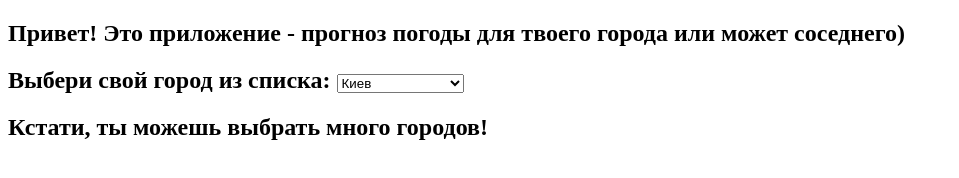
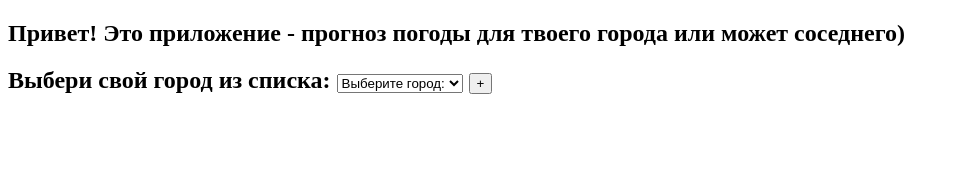
Before and after one commit to KisliY-Borsch/weatherApp, a plain HTML site: page index.html in a window 1280 px wide. Shown: the whole page, without its empty margins (0-959 px from the left). Drawn offline with Linux system fonts and the light colour scheme.

Commit message:
Added cities, now you can get JSON for all of them separately.

```diff
--- a/index.html
+++ b/index.html
@@ -5,36 +5,20 @@
     <title>HappyMeteoApp</title>
     <script type="text/javascript" src="script.js"></script>
 </head>
-<body onload="getWeather()">
-<h2>Привет! Это приложение - прогноз погоды для твоего города или может соседнего) </h2>
-<h2>Выбери свой город из списка: <select  class="select" name="cityes">
-    <option selected value="Kyiv">Киев</option>
-    <option value="Kharkiv">Харьков</option>
-    <option value="Lviv">Львов</option>
-    <option value="Moscow">Москва</option>
-    <option value="Tver">Тверь</option>
-    <option value="Stavropol">Ставрополь</option>
-    <option value="Chelyabinsk">Челябинск</option>
-    <option value="Minsk">Минск</option>
-    <option value="Astana">Астана</option>
-    <option value="Tbilisi">Тбилиси</option>
-    <option value="Chisinau">Кишинёв</option>
-    <option value="Berlin">Берлин</option>
-    <option value="Rio de Janeiro">Рио-де-Жанейро</option>
-    <option value="Beijing">Пекин</option>
-    <option value="Melbourne">Мельбурн</option>
-    <option value="Managua">Манагуа</option>
-    <option value="Madrid">Мадрид</option>
-    <option value="Helsinki">Хельсинки</option>
-    <option value="Warsaw">Варшава</option>
-    <option value="Ottawa">Оттава</option>
-    <option value="London">Лондон</option>
-    <option value="Rome">Рим</option>
-    <option value="Mexico city">Мехико</option>
-    <option value="Delhi">Дели</option>
-    <option value="Tokio">Токио</option>
-</select></h2>
-<h2>Кстати, ты можешь выбрать много городов!</h2>
-
+<body>
+    <h2>Привет! Это приложение - прогноз погоды для твоего города или может соседнего)</h2>
+    <h2>Выбери свой город из списка:
+        <select class="select" name="cityes" onchange="getWeather(value)">
+            <option selected disabled>Выберите город:</option>
+            <option value="https://api.open-meteo.com/v1/forecast?latitude=50.45&longitude=30.52&daily=temperature_2m_max,temperature_2m_min&timezone=Europe%2FBerlin">Киев</option>
+            <option value="https://api.open-meteo.com/v1/forecast?latitude=49.98&longitude=36.25&daily=temperature_2m_max,temperature_2m_min&timezone=Europe%2FBerlin">Харьков</option>
+            <option value="https://api.open-meteo.com/v1/forecast?latitude=49.84&longitude=24.02&daily=temperature_2m_max,temperature_2m_min&timezone=Europe%2FBerlin">Львов</option>
+            <option value="https://api.open-meteo.com/v1/forecast?latitude=46.49&longitude=30.74&daily=temperature_2m_max,temperature_2m_min&timezone=Europe%2FBerlin">Одесса</option>
+            <option value="https://api.open-meteo.com/v1/forecast?latitude=48.47&longitude=35.04&daily=temperature_2m_max,temperature_2m_min&timezone=Europe%2FBerlin">Днепр</option>
+            <option value="https://api.open-meteo.com/v1/forecast?latitude=46.64&longitude=32.61&daily=temperature_2m_max,temperature_2m_min&timezone=Europe%2FBerlin">Херсон</option>
+            <option value="https://api.open-meteo.com/v1/forecast?latitude=49.44&longitude=32.06&daily=temperature_2m_max,temperature_2m_min&timezone=Europe%2FBerlin">Черкассы</option>
+        </select>
+        <button class="addAnotherOne">+</button>
+    </h2>
 </body>
 </html>
--- a/script.js
+++ b/script.js
@@ -1,8 +1,8 @@
 //Функция получения json по api
-function getWeather() {
+function getWeather(a) {
     let array = {}; //тут у нас будет результат
     let xhr = new XMLHttpRequest();
-    xhr.open('GET', 'https://api.open-meteo.com/v1/forecast?latitude=52.52&longitude=13.41&daily=temperature_2m_max,temperature_2m_min&timezone=Europe%2FBerlin', false);
+    xhr.open('GET', a, false);
     xhr.send();
     if (xhr.status != 200) {
         // вывести ошибку
@@ -12,9 +12,5 @@ function getWeather() {
         array = JSON.parse(xhr.responseText);
     }
     console.log(array);
+
 }
-//Добавляю координаты для каждого города
-let Kyiv = ;
-let Kharkiv = ;
-let Lviv = ;
-let Odessa = ;
```
